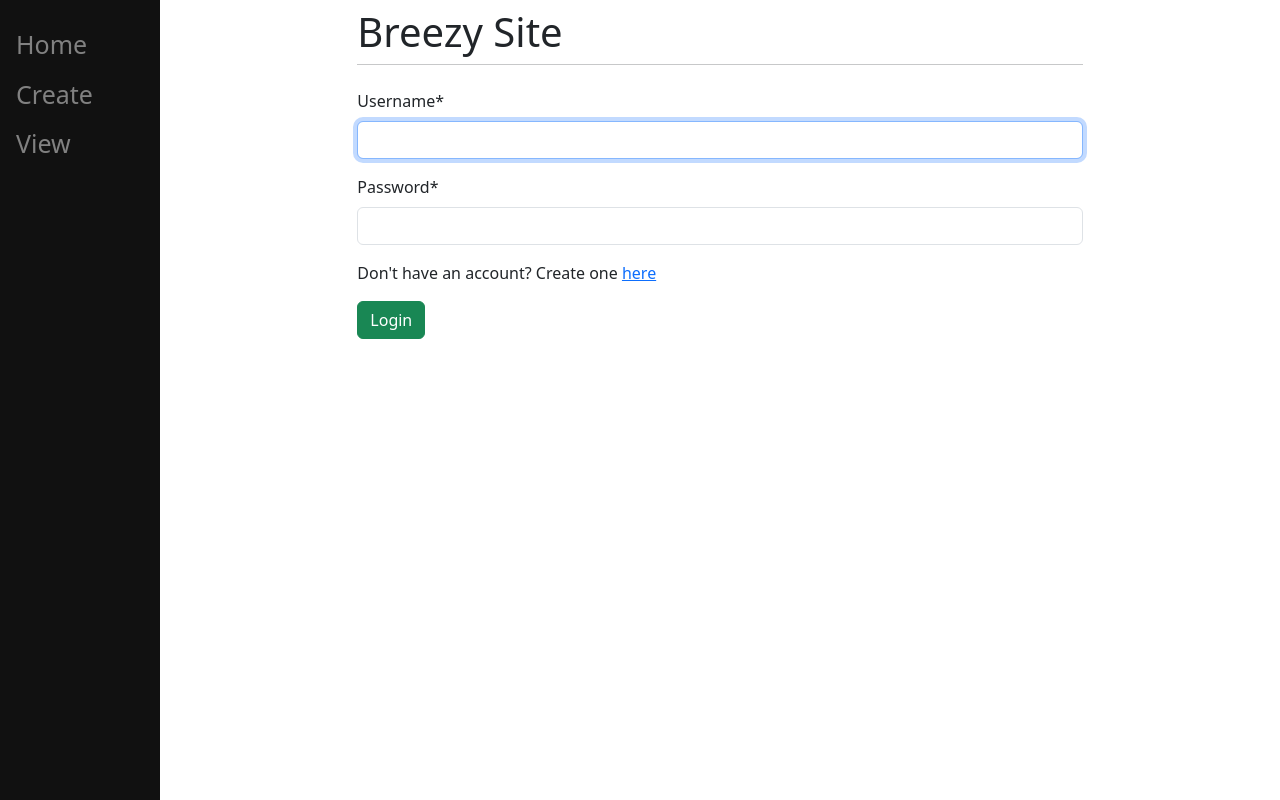
After one commit to brysonwaisi/djangohere, a Django app: page /login/ in a window 1280 px wide. The commit adds this page. Run offline with Django 4.2, Linux system fonts and the light colour scheme; some libraries are stand-ins or nearby versions.

Commit message:
login and logout

```diff
--- a/myproject/main/templates/main/base.html
+++ b/myproject/main/templates/main/base.html
@@ -50,8 +50,14 @@
         <div class="col-8">
           <h1 class="mt-2"> Breezy Site </h1>
           <hr class="mt-0 mb-4">
-          {% block content %}
-          {% endblock %}
+          {% comment %} {% if user.is_authenticated %} {% endcomment %}
+                {% block content %}
+                {% endblock %}
+          {% comment %} {% else %}
+                <p>Login<a href="/login">here</a></p>
+           {% endif %} {% endcomment %}
+
+           {% comment %} commented code shows how you can restrict page access before logging in {% endcomment %}
         </div>
       </div>
     </div>
--- a/myproject/main/urls.py
+++ b/myproject/main/urls.py
@@ -3,6 +3,6 @@ from . import views
 
 urlpatterns = [
     path("<int:id>", views.index, name="index"),
-    path("", views.home, name="home"),
+    path("home/", views.home, name="home"),
     path("create/", views.create, name="create")
 ]
--- a/myproject/myproject/settings.py
+++ b/myproject/myproject/settings.py
@@ -129,3 +129,6 @@ DEFAULT_AUTO_FIELD = 'django.db.models.BigAutoField'
 CRISPY_ALLOWED_TEMPLATE_PACKS = "bootstrap5"
 
 CRISPY_TEMPLATE_PACK = "bootstrap5"
+
+LOGIN_REDIRECT_URL = "/home"
+LOGOUT_REDIRECT_URL = "/home"
--- a/myproject/myproject/urls.py
+++ b/myproject/myproject/urls.py
@@ -22,4 +22,5 @@ urlpatterns = [
     path('admin/', admin.site.urls),
     path("register/", v.register, name="register"),
     path('', include("main.urls")),
+    path('', include('django.contrib.auth.urls')),
 ]
--- /dev/null
+++ b/myproject/register/templates/registration/login.html
@@ -0,0 +1,16 @@
+{% extends 'main/base.html' %}
+
+{% block title %}
+Login Here
+{% endblock %}
+
+{% load crispy_forms_tags %}
+
+{% block content %}
+    <form method="post" class="form-group">
+        {% csrf_token %}
+        {{form|crispy}}
+        <p>Don't have an account? Create one <a href="/register">here</a></p>
+        <button type="submit" class="btn btn-success">Login</button>
+    </form>
+{% endblock %}
```
Also changed, not shown: myproject/db.sqlite3.
